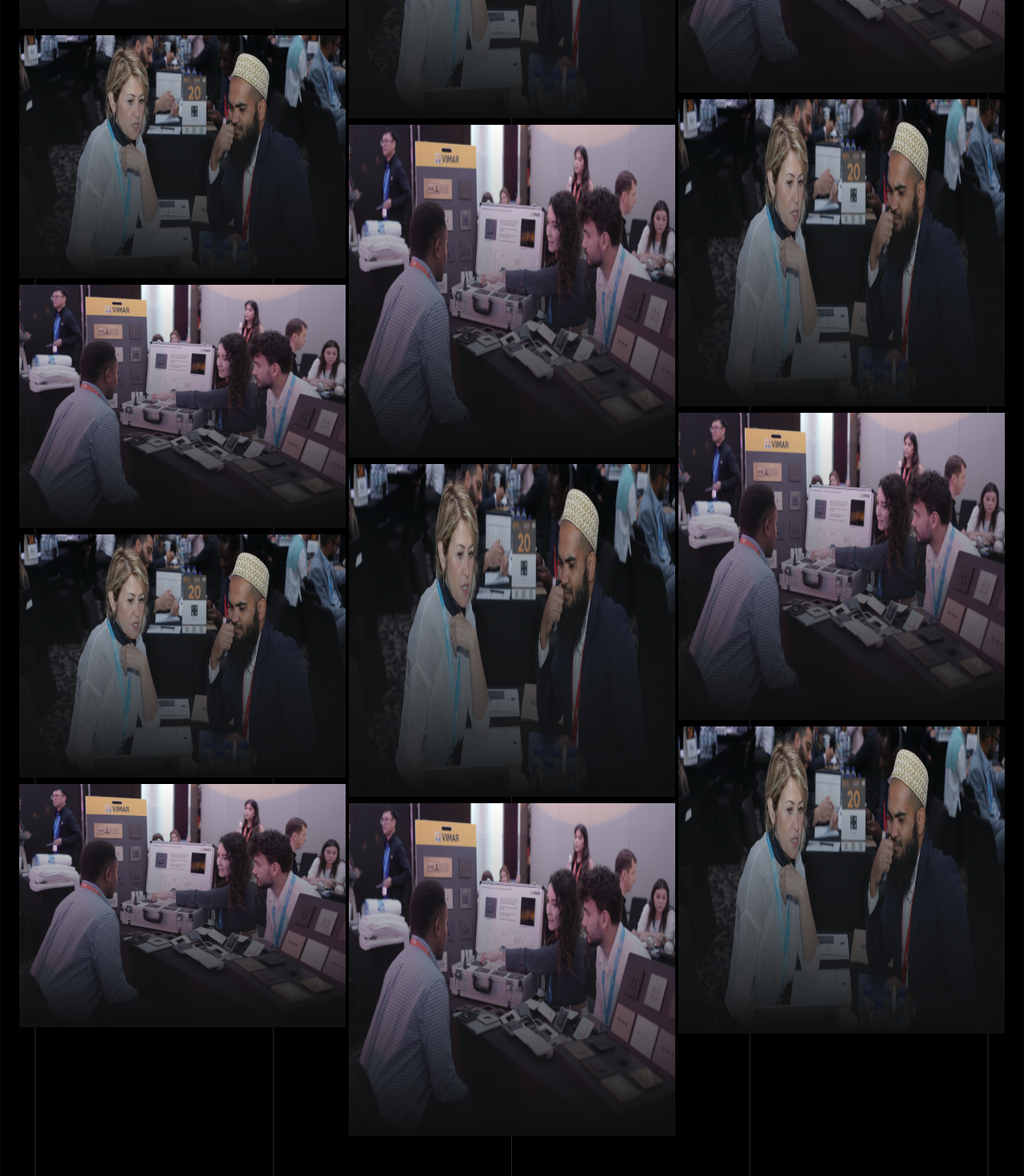
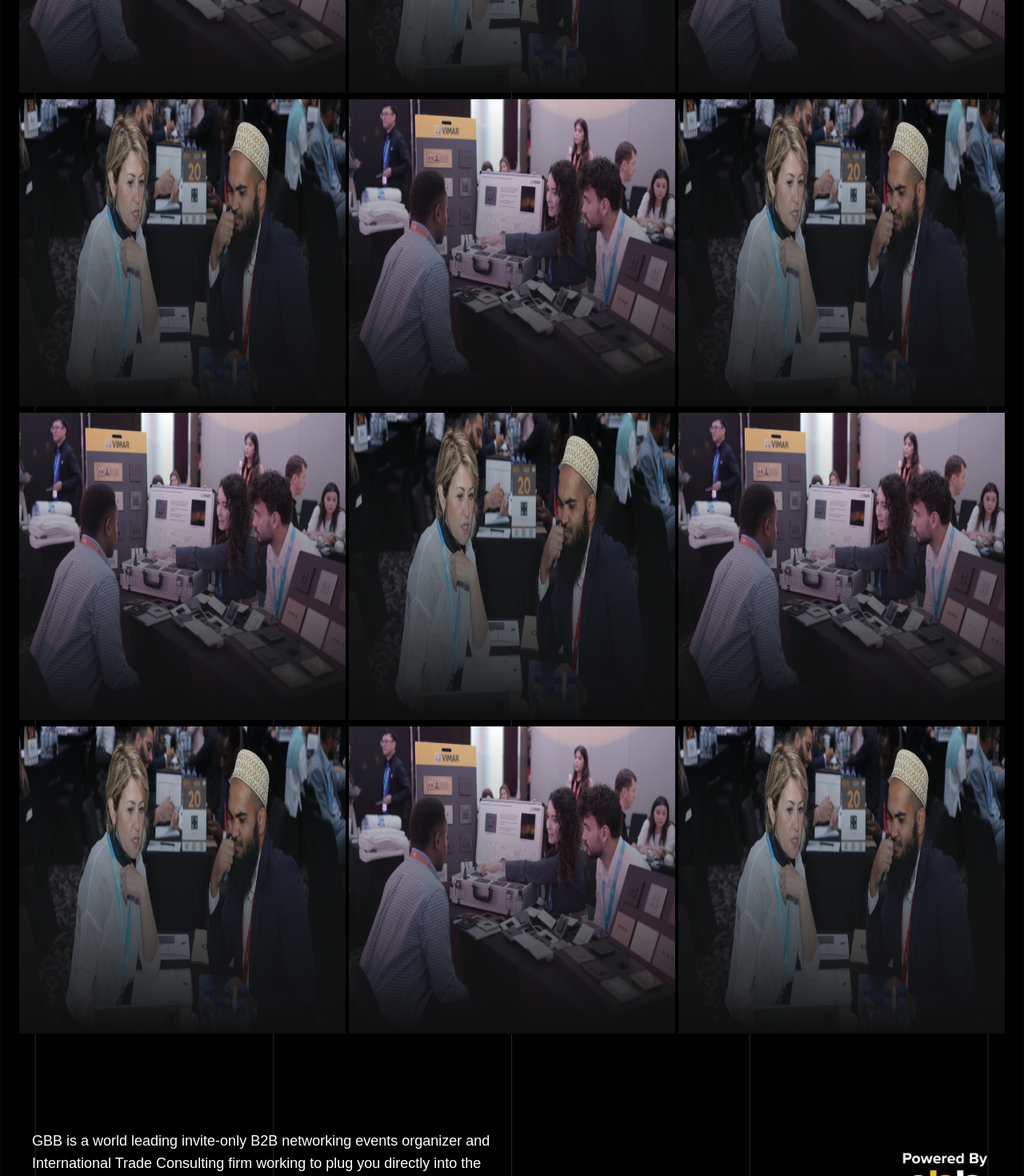
Before and after one commit to Sasmita-Netsquare/18th-REDS, a React (Vite) app: page / in a window 1280 px wide. Shown: the part 7820-9290 px from the top of the page at 80% size. Built offline with nearby package versions, Linux system fonts and the light colour scheme; a web font is replaced by a local one.

Commit message:
Gallery Section animation added

```diff
--- a/src/components/home/Gallery.tsx
+++ b/src/components/home/Gallery.tsx
@@ -1,12 +1,17 @@
 import { useRef } from "react";
 import { useHeadingGroupAnimation } from "../hooks";
+import { useInView } from "../hooks/useInView";
 
 const Gallery = () => {
   const headRef = useRef(null);
   useHeadingGroupAnimation(headRef, 0.1);
 
+  const { ref, isInView } = useInView({
+    threshold: 0.1,
+  });
+
   return (
-    <div className="main-container py-16">
+    <div className="main-container py-16" ref={ref}>
       {/* Header */}
       <div className="w-full pb-5" ref={headRef}>
         <p className="text-5xl">Photos</p>
@@ -14,109 +19,30 @@ const Gallery = () => {
       </div>
 
       {/* Gallery Grid */}
-      <div className="grid md:grid-cols-3 gap-1">
-        {/* Column 1 */}
-        <div className="flex flex-col gap-2 ">
-          <div className="h-[19rem] w-auto overflow-hidden">
-            <img
-              src="/image_1.png"
-              alt="image"
-              className="h-full w-auto hover:scale-110 delay-animation"
-            />
+      <div ref={ref} className="grid md:grid-cols-3 gap-1">
+        {/* Columns */}
+        {[...Array(3)].map((_, colIdx) => (
+          <div key={colIdx} className="flex flex-col gap-2">
+            {[...Array(4)].map((_, rowIdx) => {
+              const imageIndex = (colIdx + rowIdx) % 2 === 0 ? 1 : 2;
+              const src = `/image_${imageIndex}.png`;
+              return (
+                <div key={rowIdx} className="h-[24rem] w-auto overflow-hidden">
+                  <img
+                    src={src}
+                    alt={`image ${imageIndex}`}
+                    style={{
+                      animationDelay: `${(colIdx * 4 + rowIdx) * 150}ms`,
+                    }}
+                    className={`h-full w-auto transition-transform duration-500 hover:scale-110
+                    ${isInView ? "animate-reveal-left-to-right" : "opacity-0"}
+                  `}
+                  />
+                </div>
+              );
+            })}
           </div>
-          <div className="h-[19rem] w-auto overflow-hidden">
-            <img
-              src="/image_2.png"
-              alt="image"
-              className="h-full w-auto hover:scale-110 delay-animation"
-            />
-          </div>
-          <div className="h-[19rem] w-auto overflow-hidden">
-            <img
-              src="/image_1.png"
-              alt="image"
-              className="h-full w-auto hover:scale-110 delay-animation"
-            />
-          </div>
-          <div className="h-[19rem] w-auto overflow-hidden">
-            <img
-              src="/image_2.png"
-              alt="image"
-              className="h-full w-auto hover:scale-110 delay-animation"
-            />
-          </div>
-          <div className="h-[19rem] w-auto overflow-hidden">
-            <img
-              src="/image_1.png"
-              alt="image"
-              className="h-full w-auto hover:scale-110 delay-animation"
-            />
-          </div>
-        </div>
-
-        {/* Column 2 */}
-        <div className="flex flex-col gap-2">
-          <div className="h-[26rem] w-auto overflow-hidden">
-            <img
-              src="/image_2.png"
-              alt="image"
-              className="h-full w-auto hover:scale-110 delay-animation"
-            />
-          </div>
-          <div className="h-[26rem] w-auto overflow-hidden">
-            <img
-              src="/image_1.png"
-              alt="image"
-              className="h-full w-auto hover:scale-110 delay-animation"
-            />
-          </div>
-          <div className="h-[26rem] w-auto overflow-hidden">
-            <img
-              src="/image_2.png"
-              alt="image"
-              className="h-full w-auto hover:scale-110 delay-animation"
-            />
-          </div>
-          <div className="h-[26rem] w-auto overflow-hidden">
-            <img
-              src="/image_1.png"
-              alt="image"
-              className="h-full w-auto hover:scale-110 delay-animation"
-            />
-          </div>
-        </div>
-
-        {/* Column 3 */}
-        <div className="flex flex-col gap-2">
-          <div className="h-[24rem] w-auto overflow-hidden">
-            <img
-              src="/image_1.png"
-              alt="image"
-              className="h-full w-auto hover:scale-110 delay-animation"
-            />
-          </div>
-          <div className="h-[24rem] w-auto overflow-hidden">
-            <img
-              src="/image_2.png"
-              alt="image"
-              className="h-full w-auto hover:scale-110 delay-animation"
-            />
-          </div>
-          <div className="h-[24rem] w-auto overflow-hidden">
-            <img
-              src="/image_1.png"
-              alt="image"
-              className="h-full w-auto hover:scale-110 delay-animation"
-            />
-          </div>
-          <div className="h-[24rem] w-auto overflow-hidden">
-            <img
-              src="/image_2.png"
-              alt="image"
-              className="h-full w-auto hover:scale-110 delay-animation"
-            />
-          </div>
-        </div>
+        ))}
       </div>
     </div>
   );
```
